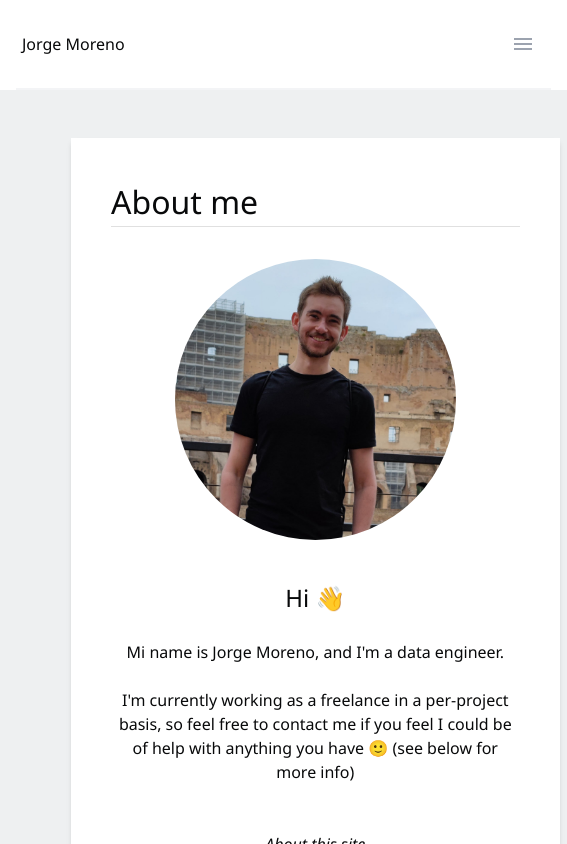
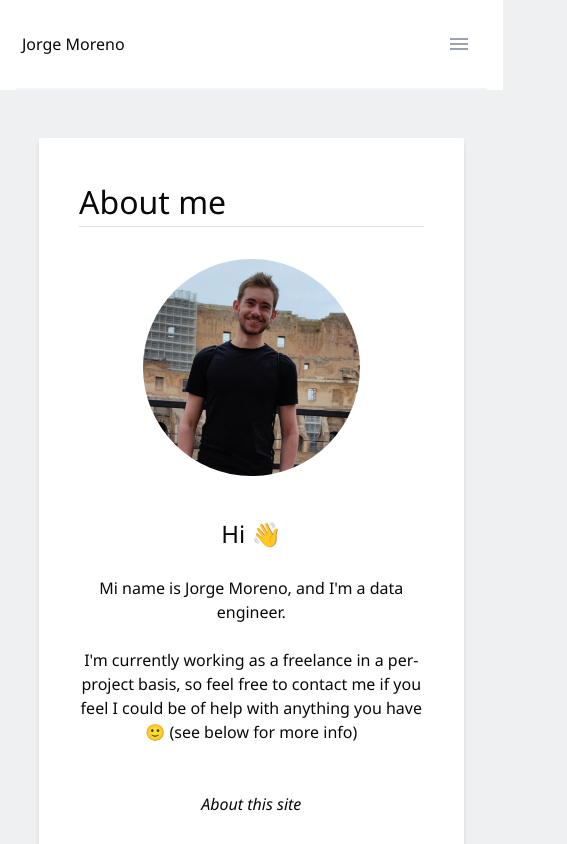
Before and after one commit to jorgemorenop/personal-website, a Next.js app: page / in a window 390 px wide. Shown: the top 844 px of the page, 567 px wide, since content can reach past the window. Built offline with nearby package versions, Linux system fonts and the light colour scheme.

Commit message:
More responsive margins

```diff
--- a/components/PageSection.tsx
+++ b/components/PageSection.tsx
@@ -5,10 +5,10 @@ export default function PageSection({sectionName, sectionId, children}) {
     return (
         <Element name={sectionId}>
 
-            <div className="bg-white m-8 w-full shadow-md p-10">
+            <div className="bg-white my-8 w-full shadow-md p-10">
                 <h1>{sectionName}</h1>
                 <Divider variant="fullWidth"/>
-                <div className="mt-8">
+                <div className="mt-8 mb-5">
                     {children}
                 </div>
             </div>
```
